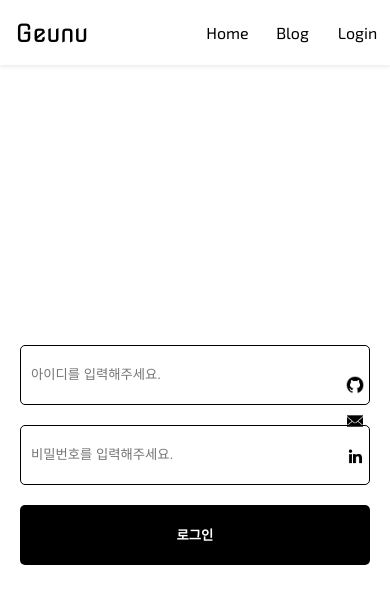
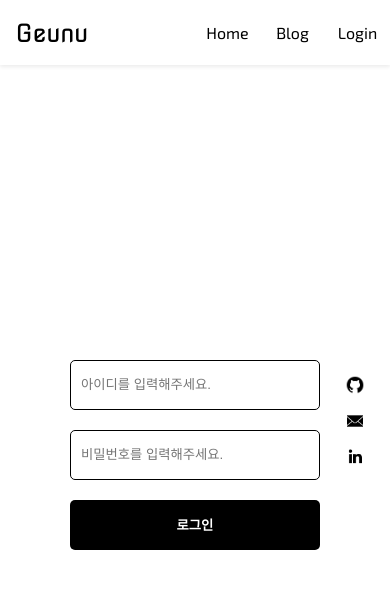
Before and after one commit to geunu97/geunu-homepage, a Next.js app: page /login in a window 390 px wide. Shown: the top 604 px of the page. Built offline with nearby package versions, Linux system fonts and the light colour scheme; a web font is replaced by a local one.

Commit message:
style: 로그인화면 반응형 처리

```diff
--- a/src/styles/loginForm.module.css
+++ b/src/styles/loginForm.module.css
@@ -26,3 +26,11 @@
   background-color: black;
   color: white;
 }
+
+@media screen and (max-width: 480px) {
+  .loginForm input,
+  .loginForm button {
+    width: 250px;
+    height: 50px;
+  }
+}
```
